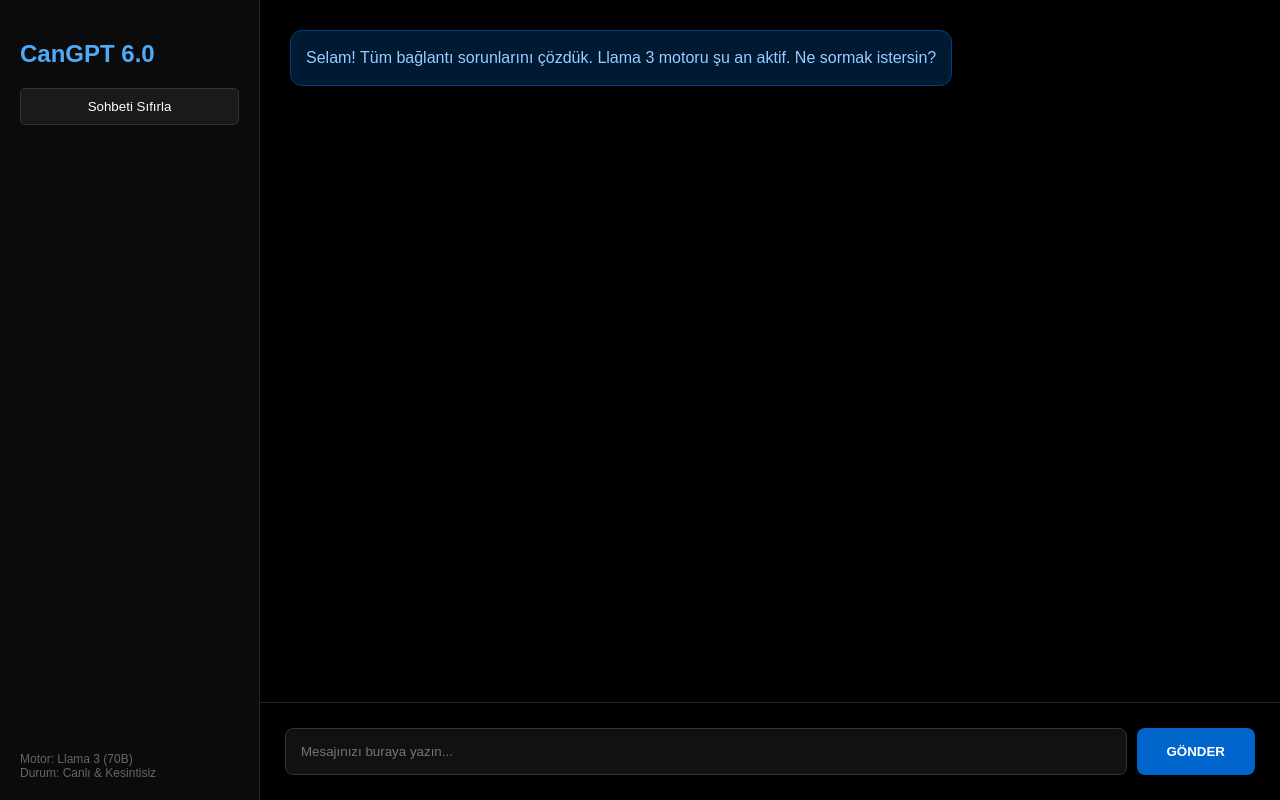
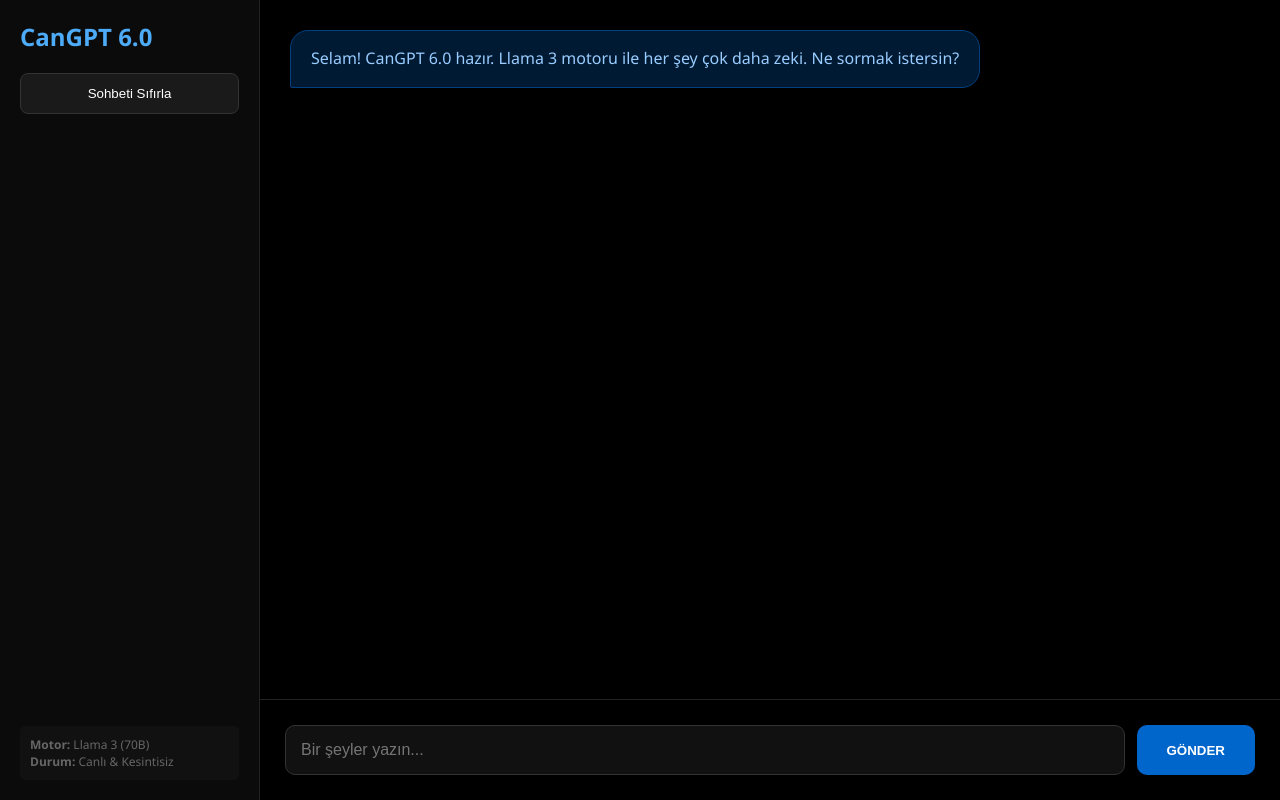
Before and after one commit to canuxs/cangpt, a plain HTML site: page index.html in a window 1280 px wide. Drawn offline with Linux system fonts and the light colour scheme.

Commit message:
Update index.html

```diff
--- a/index.html
+++ b/index.html
@@ -2,31 +2,30 @@
 <html lang="tr">
 <head>
     <meta charset="UTF-8">
-    <title>CanGPT U1</title>
+    <meta name="viewport" content="width=device-width, initial-scale=1.0">
+    <title>CanGPT 6.0 | Llama 3</title>
     <style>
         * { box-sizing: border-box; }
-        body { background: #000; color: #fff; font-family: sans-serif; margin: 0; display: flex; height: 100vh; }
+        body { background: #000; color: #fff; font-family: 'Segoe UI', sans-serif; margin: 0; display: flex; height: 100vh; overflow: hidden; }
 
-        /* Yan Menü */
         #sidebar { width: 260px; background: #0b0b0b; border-right: 1px solid #222; padding: 20px; display: flex; flex-direction: column; }
-        #sidebar h2 { color: #4dabf7; font-size: 24px; margin-bottom: 20px; }
-        .btn-reset { background: #1a1a1a; color: #fff; border: 1px solid #333; padding: 10px; cursor: pointer; border-radius: 5px; }
-        .btn-reset:hover { background: #252525; }
-        .status { margin-top: auto; font-size: 12px; color: #666; }
+        #sidebar h2 { color: #4dabf7; font-size: 24px; margin: 0 0 20px 0; }
+        .btn-reset { background: #1a1a1a; color: #fff; border: 1px solid #333; padding: 12px; cursor: pointer; border-radius: 8px; width: 100%; transition: 0.3s; }
+        .btn-reset:hover { background: #252525; border-color: #555; }
+        .status-box { margin-top: auto; font-size: 12px; color: #666; background: #111; padding: 10px; border-radius: 5px; }
 
-        /* Sohbet Alanı */
-        #main { flex-grow: 1; display: flex; flex-direction: column; }
-        #chat { flex-grow: 1; overflow-y: auto; padding: 30px; display: flex; flex-direction: column; gap: 20px; }
+        #main { flex-grow: 1; display: flex; flex-direction: column; background: #000; }
+        #chat { flex-grow: 1; overflow-y: auto; padding: 30px; display: flex; flex-direction: column; gap: 20px; scroll-behavior: smooth; }
 
-        .bubble { max-width: 75%; padding: 15px; border-radius: 12px; line-height: 1.5; font-size: 16px; }
-        .user { align-self: flex-end; background: #222; border: 1px solid #444; }
-        .ai { align-self: flex-start; background: #001a33; border: 1px solid #004080; color: #99ccff; }
+        .bubble { max-width: 80%; padding: 15px 20px; border-radius: 18px; line-height: 1.6; font-size: 16px; word-wrap: break-word; }
+        .user { align-self: flex-end; background: #222; color: #eee; border: 1px solid #333; border-bottom-right-radius: 2px; }
+        .ai { align-self: flex-start; background: #001a33; color: #99ccff; border: 1px solid #004080; border-bottom-left-radius: 2px; }
 
-        /* Giriş Kısmı */
-        #input-container { padding: 25px; background: #000; border-top: 1px solid #222; display: flex; gap: 10px; }
-        input { flex-grow: 1; background: #111; border: 1px solid #333; color: #fff; padding: 15px; border-radius: 8px; outline: none; }
-        button#send { background: #0066cc; color: #fff; border: none; padding: 0 30px; border-radius: 8px; cursor: pointer; font-weight: bold; }
-        button#send:hover { background: #0052a3; }
+        #input-container { padding: 25px; background: #000; border-top: 1px solid #222; display: flex; gap: 12px; }
+        input { flex-grow: 1; background: #111; border: 1px solid #333; color: #fff; padding: 15px; border-radius: 10px; outline: none; font-size: 16px; }
+        input:focus { border-color: #0066cc; }
+        button#send { background: #0066cc; color: #fff; border: none; padding: 0 30px; border-radius: 10px; cursor: pointer; font-weight: bold; transition: 0.3s; }
+        button#send:hover { background: #0052a3; transform: scale(1.02); }
     </style>
 </head>
 <body>
@@ -34,46 +33,46 @@
 <div id="sidebar">
     <h2>CanGPT 6.0</h2>
     <button class="btn-reset" onclick="location.reload()">Sohbeti Sıfırla</button>
-    <div class="status">Motor: Llama 3 (70B)<br>Durum: Canlı & Kesintisiz</div>
+    <div class="status-box">
+        <b>Motor:</b> Llama 3 (70B)<br>
+        <b>Durum:</b> Canlı & Kesintisiz
+    </div>
 </div>
 
 <div id="main">
-    <div id="chat" id="chatBox">
-        <div class="bubble ai">Selam! Tüm bağlantı sorunlarını çözdük. Llama 3 motoru şu an aktif. Ne sormak istersin?</div>
+    <div id="chat">
+        <div class="bubble ai">Selam! CanGPT 6.0 hazır. Llama 3 motoru ile her şey çok daha zeki. Ne sormak istersin?</div>
     </div>
 
     <div id="input-container">
-        <input type="text" id="userInput" placeholder="Mesajınızı buraya yazın..." onkeypress="checkEnter(event)">
+        <input type="text" id="userInput" placeholder="Bir şeyler yazın..." onkeypress="if(event.key==='Enter') sendMessage()">
         <button id="send" onclick="sendMessage()">GÖNDER</button>
     </div>
 </div>
 
 <script>
-    // BURAYA CLOUDFLARE'DEN ALDIĞIN WORKER URL'SİNİ YAZ
+    // BURAYA KENDİ WORKER URL'Nİ YAZ
     const API_URL = "https://cold-cake-fdc8.bobthedarek.workers.dev/";
 
     async function sendMessage() {
         const input = document.getElementById("userInput");
-        const chat = document.getElementById("chat");
-        const prompt = input.value.trim();
+        const text = input.value.trim();
+        if (!text) return;
 
-        if (!prompt) return;
-
-        // Kullanıcı mesajını ekle
-        addBubble(prompt, 'user');
+        addBubble(text, 'user');
         input.value = "";
 
         try {
             const res = await fetch(API_URL, {
                 method: "POST",
                 headers: { "Content-Type": "application/json" },
-                body: JSON.stringify({ prompt: prompt })
+                body: JSON.stringify({ prompt: text })
             });
 
             const data = await res.json();
-            addBubble(data.text || "Hata: Yanıt alınamadı.", 'ai');
+            addBubble(data.text || "Bir hata oluştu.", 'ai');
         } catch (err) {
-            addBubble("Bağlantı koptu. Lütfen internetini veya Worker ayarlarını kontrol et.", 'ai');
+            addBubble("Bağlantı hatası: Sunucuya ulaşılamıyor.", 'ai');
         }
     }
 
@@ -85,8 +84,6 @@
         chat.appendChild(div);
         chat.scrollTop = chat.scrollHeight;
     }
-
-    function checkEnter(e) { if (e.key === "Enter") sendMessage(); }
 </script>
 
 </body>
```
